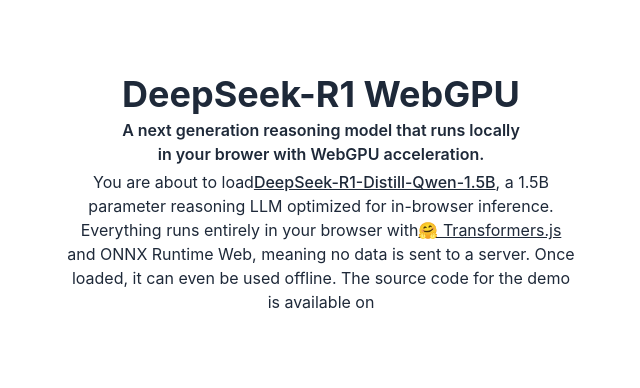
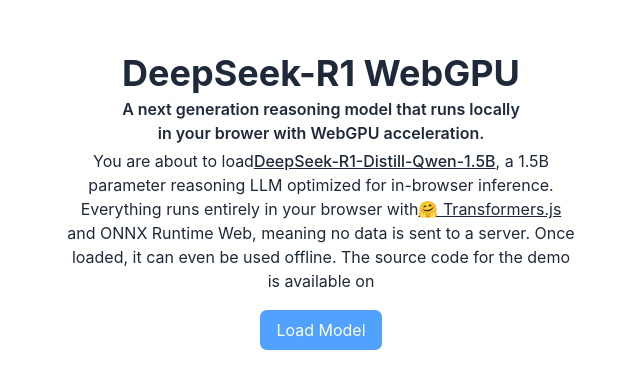
Before and after one commit to ooKBr/xhj_ai2.0, a React (Vite) app in the folder xhj_ai/fe/react/deepseek-r1-webgpu/wbegpu-demo/: page / in a window 1280 px wide. Shown: the part 230-618 px from the top of the page, without its empty margins (319-959 px from the left). Built offline with nearby package versions, Linux system fonts and the light colour scheme.

Commit message:
端侧模型

```diff
--- /dev/null
+++ b/xhj_ai/fe/react/deepseek-r1-webgpu/wbegpu-demo/event.html
@@ -0,0 +1,17 @@
+<!DOCTYPE html>
+<html lang="en">
+<head>
+    <meta charset="UTF-8">
+    <meta name="viewport" content="width=device-width, initial-scale=1.0">
+    <title>Document</title>
+</head>
+<body>
+    <button id="btn" onclick="console.log('点击了按钮，第二种方式')">按钮</button>
+    <script>
+       document.getElementById('btn')
+         .addEventListener('click', function() {
+            console.log('点击了按钮')
+         })
+    </script>
+</body>
+</html>
--- a/xhj_ai/fe/react/deepseek-r1-webgpu/wbegpu-demo/src/App.tsx
+++ b/xhj_ai/fe/react/deepseek-r1-webgpu/wbegpu-demo/src/App.tsx
@@ -113,6 +113,18 @@
             </div>
           )
         }
+        {/*
+        vue 添加事件 @click 简单
+        react 添加事件 onClick 不要去另外发明 入门门槛比较高
+        HuggingFace 社区下载开源模型 model-id */}
+        <button
+        className="border px-4 py-2 rounded-lg bg-blue-400
+        text-white hover:bg-blue-500 disabled:cursor-not-allowed
+        select-none"
+        disabled={status !== null || error !== null}
+        onClick={() => {
+          setStatus('loading');
+        }}>Load Model</button>
       </div>
     </div>
   </div>):(
```
Also changed, not shown: 1 other file (tests, documents, lock files or other folders).
